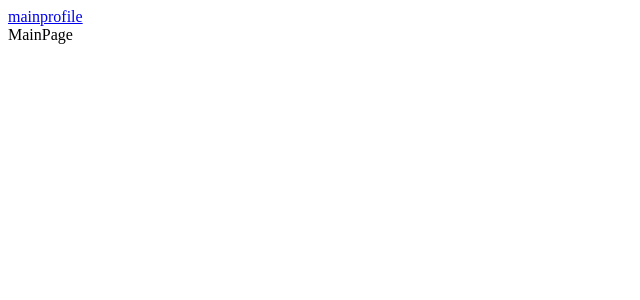
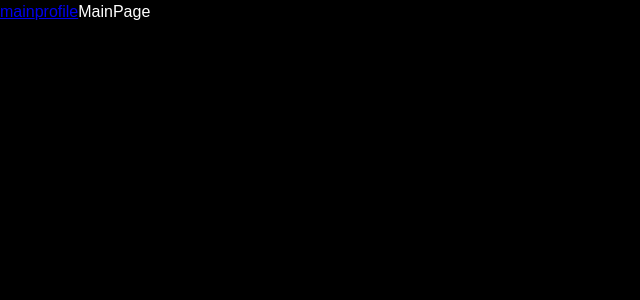
Before and after one commit to bbabdibakas/iheardnoise.frontend, a React app: page / in a window 1280 px wide. Shown: the top 300 px of the page, without its empty margins (0-640 px from the left). Built offline with nearby package versions, Linux system fonts and the light colour scheme.

Commit message:
feat: installed css, scss loaders, plugins

```diff
--- a/src/App.tsx
+++ b/src/App.tsx
@@ -6,7 +6,7 @@ import { ProfilePageAsync } from "./pages/ProfilePage.async"
 
 const App = () => {
     return (
-        <div>
+        <div className="wrapper">
             <Link to={'/'}>main</Link>
             <Link to={'/profile'}>profile</Link>
             <Suspense fallback={'Loading...'}>
--- a/src/index.tsx
+++ b/src/index.tsx
@@ -1,6 +1,7 @@
 import { createRoot } from 'react-dom/client';
 import App from './App';
 import { BrowserRouter } from 'react-router-dom';
+import './styles/index.scss'
 
 const root = createRoot(document.getElementById('root'));
 root.render(
--- a/src/pages/MainPage.tsx
+++ b/src/pages/MainPage.tsx
@@ -1,6 +1,6 @@
 const MainPage = () => {
     return (
-        <div>
+        <div className="content">
             MainPage
         </div>
     )
--- a/src/pages/ProfilePage.tsx
+++ b/src/pages/ProfilePage.tsx
@@ -1,6 +1,6 @@
 const ProfilePage = () => {
     return (
-        <div>
+        <div className="content">
             ProfilePage
         </div>
     )
--- /dev/null
+++ b/src/styles/index.scss
@@ -0,0 +1,15 @@
+@use "reset";
+@use "variables";
+
+.wrapper {
+    width: 100vw;
+    height: 100vh;
+    background: var(--app-bg-color);
+    color: var(--primary-color);
+    font: var(--font-m);
+    display: flex;
+}
+
+.content {
+    flex-grow: 1;
+}
--- /dev/null
+++ b/src/styles/reset.scss
@@ -0,0 +1,13 @@
+* {
+    margin: 0;
+    padding: 0;
+    box-sizing: border-box;
+}
+
+input,
+button,
+textarea,
+select {
+    margin: 0;
+    font: inherit;
+}
--- /dev/null
+++ b/src/styles/variables.scss
@@ -0,0 +1,16 @@
+:root {
+    --font-family-main: Sans-serif;
+    --font-size-s: 12px;
+    --font-line-s: 16px;
+    --font-s: var(--font-size-s) / var(--font-line-s) var(--font-family-main);
+    --font-size-m: 16px;
+    --font-line-m: 24px;
+    --font-m: var(--font-size-m) / var(--font-line-m) var(--font-family-main);
+    --font-size-l: 24px;
+    --font-line-l: 32px;
+    --font-l: var(--font-size-l) / var(--font-line-l) var(--font-family-main);
+
+    //colors
+    --app-bg-color: #000;
+    --primary-color: #fff;
+}
--- a/webpack.config.ts
+++ b/webpack.config.ts
@@ -2,9 +2,18 @@ import webpack from "webpack";
 import HtmlWebpackPlugin from "html-webpack-plugin";
 import path from "path";
 import webpackDevServer from "webpack-dev-server";
+import MiniCssExtractPlugin from 'mini-css-extract-plugin';
+
+interface IEnv {
+    mode: 'development' | 'production'
+}
+
+export default (env: IEnv) => {
+    const mode = env.mode || 'development'
+    const isDev = mode === 'development'
 
     const config: webpack.Configuration = {
-    mode: 'development',
+        mode,
         entry: path.resolve(__dirname, 'src', 'index.tsx'),
         output: {
             path: path.resolve(__dirname, 'dist'),
@@ -19,6 +28,24 @@ const config: webpack.Configuration = {
                     use: 'ts-loader',
                     exclude: /node_modules/,
                 },
+                {
+                    test: /\.s[ac]ss$/i,
+                    use: [
+                        isDev ? 'style-loader' : MiniCssExtractPlugin.loader,
+                        {
+                            loader: 'css-loader',
+                            options: {
+                                modules: {
+                                    auto: (resPath: string) => Boolean(resPath.includes('.module.')),
+                                    localIdentName: isDev
+                                        ? '[path][name]__[local]--[hash:base64:5]'
+                                        : '[hash:base64:8]',
+                                },
+                            },
+                        },
+                        "sass-loader",
+                    ],
+                },
             ],
         },
         resolve: {
@@ -27,13 +54,18 @@ const config: webpack.Configuration = {
         plugins: [
             new HtmlWebpackPlugin({
                 template: path.resolve(__dirname, 'public', 'index.html'),
-        })
+            }),
+            new MiniCssExtractPlugin({
+                filename: 'css/[name].[contenthash:8].css',
+                chunkFilename: 'css/[name].[contenthash:8].css',
+            }),
         ],
         devServer: {
             port: 3000,
             open: true,
             historyApiFallback: true
         }
+    }
+
+    return config
 };
-
-export default config;
```
Also changed, not shown: package.json (+8 -2 lines), 1 other file (tests, documents, lock files or other folders). Lines whose indentation alone changed are shown as unchanged.
